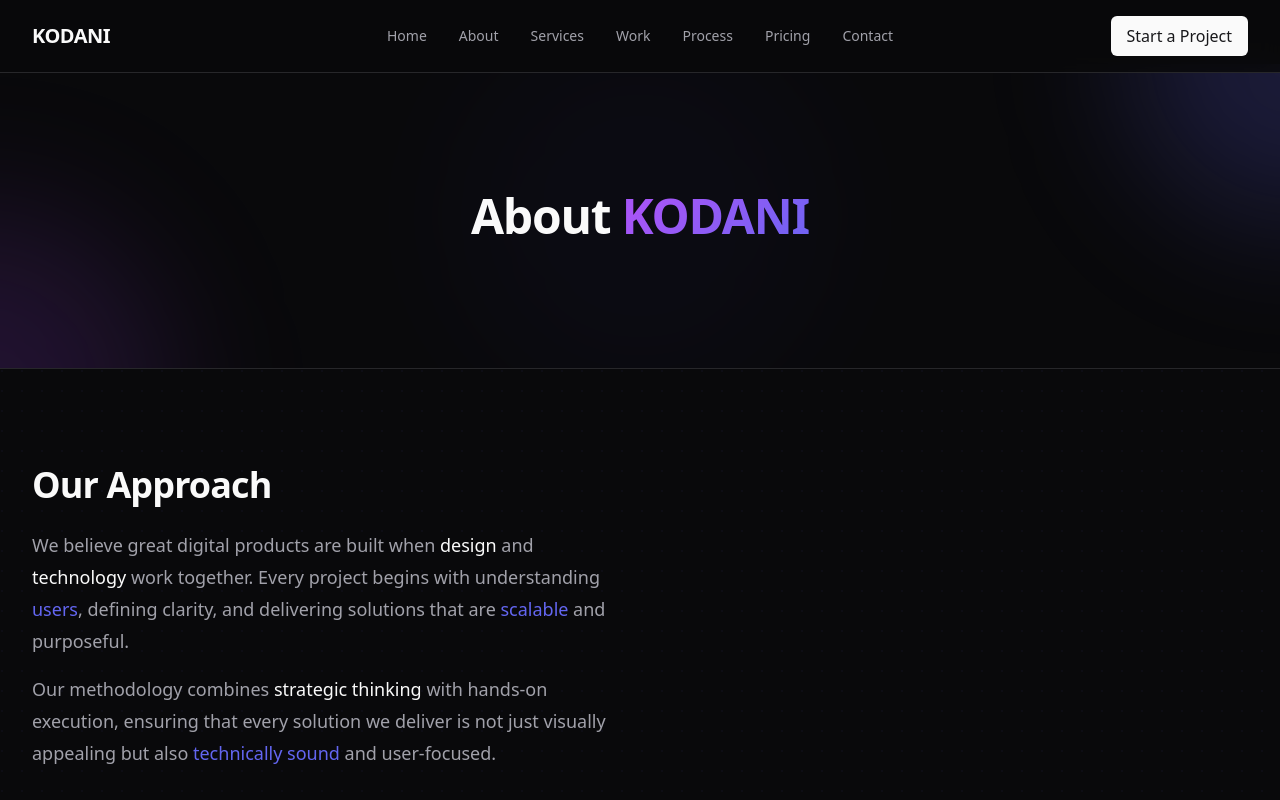
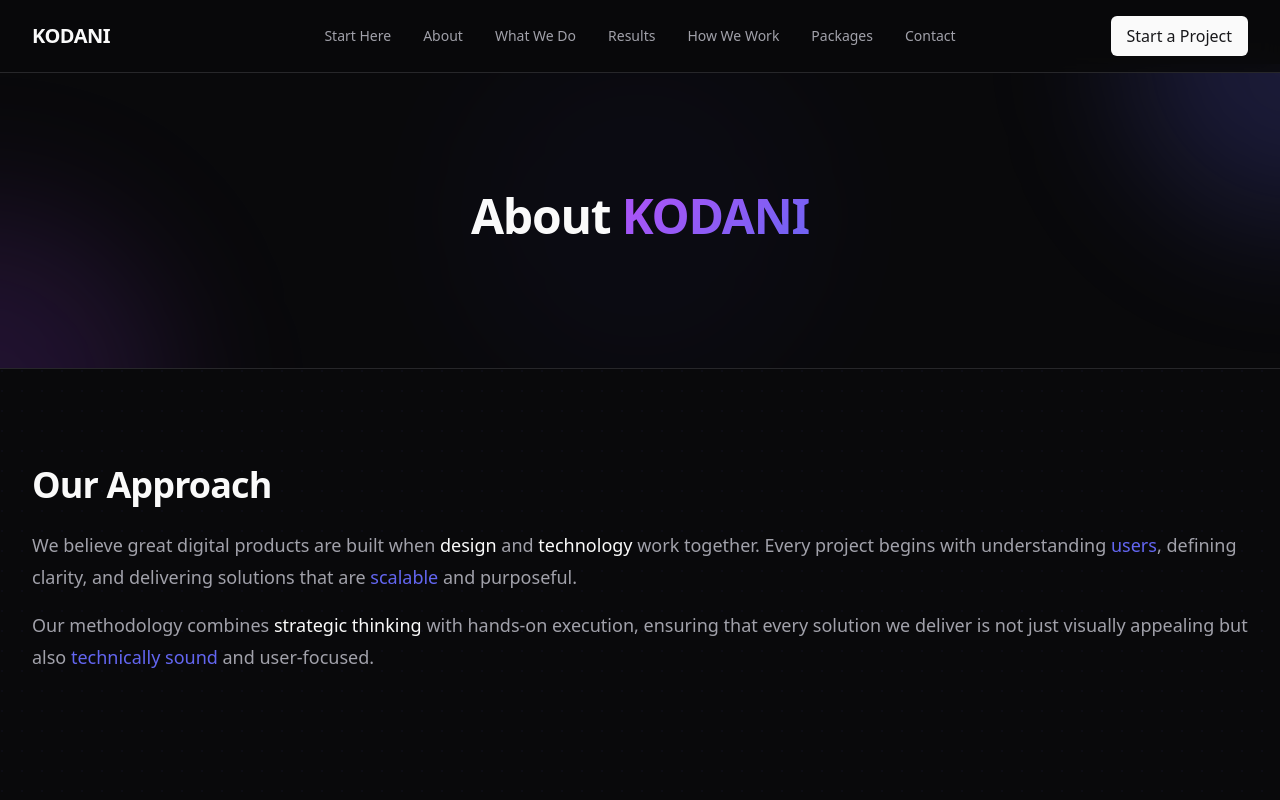
Before and after one commit to jer254/kodani, a Next.js app: page /about in a window 1280 px wide. Shown: the top 800 px of the page. Built offline with nearby package versions, Linux system fonts and the light colour scheme.

Commit message:
content update

```diff
--- a/src/app/about/about-content.tsx
+++ b/src/app/about/about-content.tsx
@@ -33,7 +33,7 @@ export default function AboutContent() {
       <section className="relative border-t border-border px-6 py-24 lg:px-8 overflow-hidden">
         <DotPattern className="opacity-30" />
         <div className="mx-auto max-w-7xl relative z-10">
-          <div className="grid gap-12 lg:grid-cols-2 lg:gap-16">
+          <div className="grid gap-12 lg:gap-16">
             <FadeIn direction="left">
               <div>
                 <h2 className="text-3xl font-bold tracking-tight sm:text-4xl">Our Approach</h2>
--- a/src/app/home-content.tsx
+++ b/src/app/home-content.tsx
@@ -92,7 +92,7 @@ export default function HomeContent() {
 
           <FadeIn delay={0.4}>
             <p className="mx-auto mt-6 max-w-2xl text-lg leading-8 text-muted-foreground">
-              KODANI helps businesses, startups, and organizations turn ideas into intuitive, high-performing digital experiences through UI/UX design, frontend development, and branding.
+              We design and build polished websites and digital brands that feel great to use—and help you win trust, leads, and growth.
             </p>
           </FadeIn>
 
--- a/src/components/layout/header.tsx
+++ b/src/components/layout/header.tsx
@@ -6,12 +6,12 @@ import { Menu, X } from "lucide-react";
 import { Button } from "@/components/ui/button";
 
 const navigation = [
-  { name: "Home", href: "/" },
+  { name: "Start Here", href: "/" },
   { name: "About", href: "/about" },
-  { name: "Services", href: "/services" },
-  { name: "Work", href: "/work" },
-  { name: "Process", href: "/process" },
-  { name: "Pricing", href: "/pricing" },
+  { name: "What We Do", href: "/services" },
+  { name: "Results", href: "/work" },
+  { name: "How We Work", href: "/process" },
+  { name: "Packages", href: "/pricing" },
   { name: "Contact", href: "/contact" },
 ];
 
```
